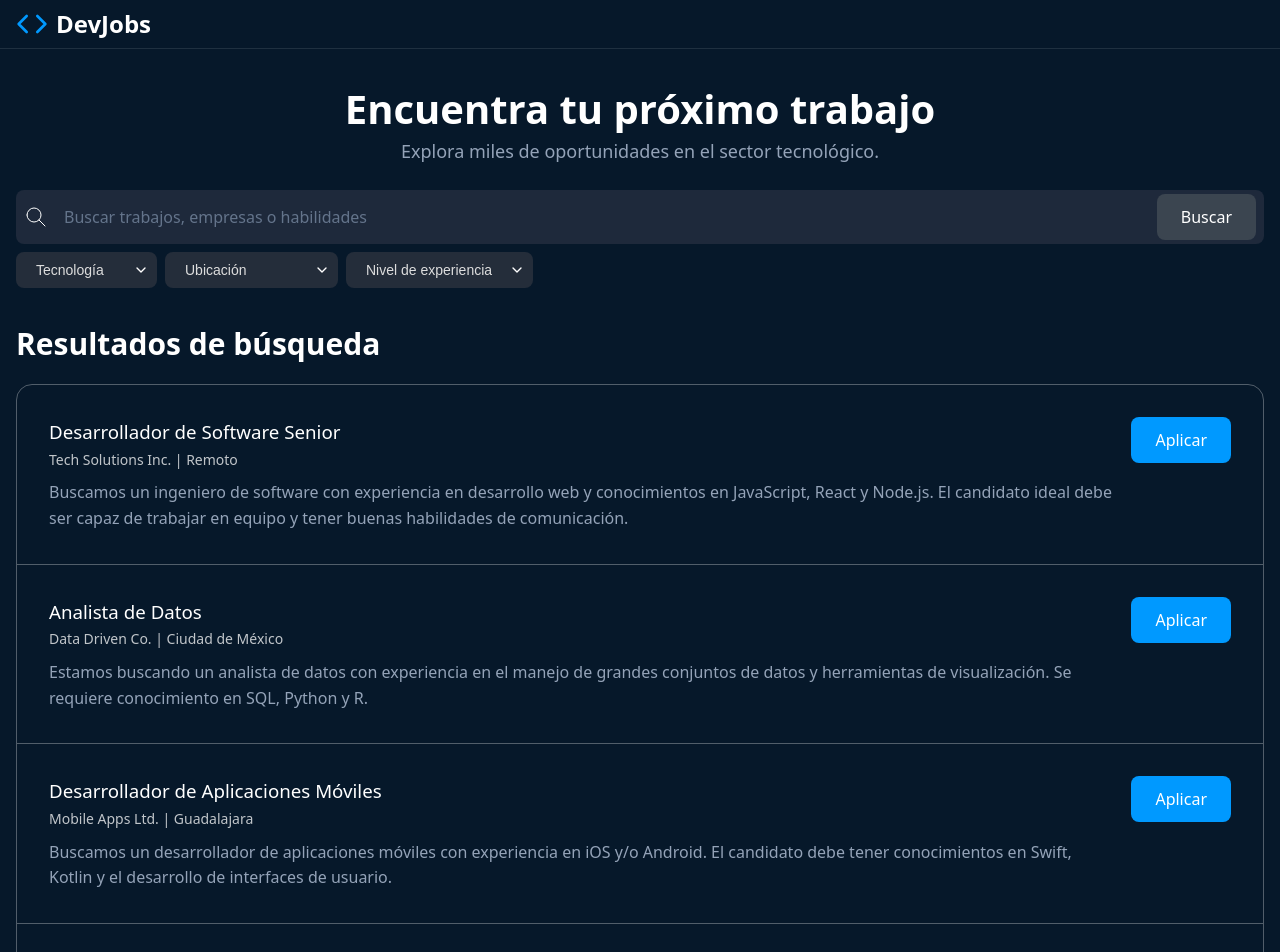
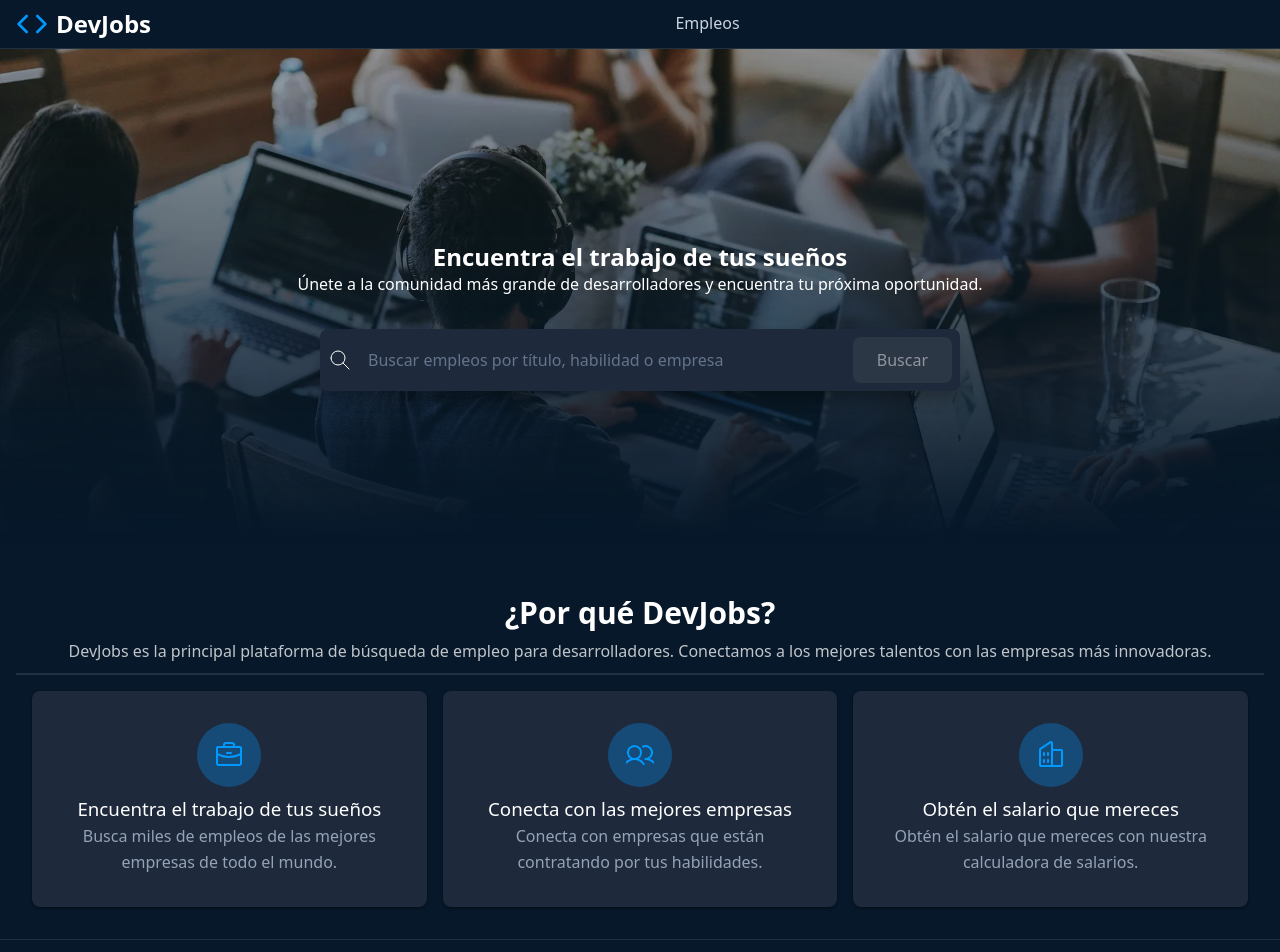
Before and after one commit to Ro0oman/jscamp, a React (Vite) app in the folder 02-react/: page / in a window 1280 px wide. Shown: the top 952 px of the page. Built offline with nearby package versions, Linux system fonts and the light colour scheme.

Commit message:
Refactor app to use page components and add routing
Split main app logic into HomePage, SearchPage, and NotFoundPage components. Moved job search and filtering logic to SearchPage. Updated Header navigation, improved styles, and added new page files for better structure and maintainability.

```diff
--- a/02-react/src/App.jsx
+++ b/02-react/src/App.jsx
@@ -1,71 +1,25 @@
-import { useState } from "react";
 import {Footer} from "./components/Footer.jsx";
 import {Header} from "./components/Header.jsx";
-import {Pagination} from "./components/Pagination.jsx";
-import {SearchFormSection} from "./components/SearchFormSection.jsx";
-import {JobListings} from "./components/JobListings.jsx";
-import jobsData from "./data.json";
-
-const RESULTS_PER_PAGE = 5
+import { HomePage } from "./pages/Home.jsx";
+import { SearchPage } from "./pages/Search.jsx";
+import { NotFoundPage } from "./pages/404.jsx";
 
 function App() {
-  const [filters, setFilters] = useState({
-    technology: "",
-    location: "",
-    experienceLevel: "",
-  });
-  const [textToFilter, setTextToFilter] = useState("")
-  const [currentPage, setCurrentPage] = useState(1)
 
-  const jobsFilteredByFilters = jobsData.filter((job) => {
-    return (
-      (filters.technology === "" || job.data.technology === filters.technology)
-      && (filters.location === "" || job.data.modalidad === filters.location)
-      && (filters.experienceLevel === "" || job.data.nivel === filters.experienceLevel)
-    )
-  })
-
-  const jobsWithTextFilter = textToFilter === ''
-    ? jobsFilteredByFilters
-    : jobsFilteredByFilters.filter((job) => {
-      return job.titulo.toLowerCase().includes(textToFilter.toLowerCase())
-    })
-
-  const totalPages = Math.ceil(jobsWithTextFilter.length / RESULTS_PER_PAGE)
-
-
-  const pageResults = jobsWithTextFilter.slice(
-    (currentPage-1) * RESULTS_PER_PAGE, //Pagina 1 -> 0, Pagina 2 -> 5, Pagina 3 -> 10
-    currentPage * RESULTS_PER_PAGE //Pagina 1 -> 5, Pagina 2 -> 10, Pagina 3 -> 15
-  )
-
-  const handlePageChange = (page) => {
-    setCurrentPage(page);
-    console.log(`Page changed to ${page}`);
+  const currentPath =  window.location.pathname;
+  let page = <NotFoundPage />
+  if (currentPath === "/") {
+    page = <HomePage />
+  } else if (currentPath === "/search") {
+    page = <SearchPage />
   }
-
-  const handleSearch = (filters) => {
-    setCurrentPage(1)
-    setFilters(filters)
-  }
-
-  const handleTextFilter = (newTextToFilter) => {
-    setTextToFilter(newTextToFilter)
-    setCurrentPage(1)
-  }
-
-
 
   return (
     <>
       <Header />
-      <main>
-        <SearchFormSection onSearch={handleSearch} onTextFilter={handleTextFilter} />
-        <section>
-          <JobListings jobs={pageResults} />
-          <Pagination currentPage={currentPage} totalPages={totalPages} onPageChange={handlePageChange} />
-        </section>
-      </main>
+      {
+        page
+      }
       <Footer />
     </>
   );
--- a/02-react/src/components/Header.jsx
+++ b/02-react/src/components/Header.jsx
@@ -1,7 +1,8 @@
 export function Header() {
   return (
     <header>
-      <h1>
+      <a href="/" style={{ textDecoration:'none'}}>
+      <h1 style={{color: 'white'}}>
         <svg
           fill="none"
           stroke="currentColor"
@@ -15,11 +16,11 @@ export function Header() {
           <polyline points="8 6 2 12 8 18"></polyline>
         </svg>
         DevJobs
-      </h1>
+      </h1></a>
 
-      {/* <nav>
-        <a href="">Empleos</a>
-      </nav> */}
+      <nav>
+        <a href="/search">Empleos</a>
+      </nav>
 
       <div></div>
     </header>
--- a/02-react/src/components/JobListings.jsx
+++ b/02-react/src/components/JobListings.jsx
@@ -3,7 +3,7 @@ import { JobCard } from "./JobCard.jsx";
 export function JobListings({jobs}) {
   return (
     <>
-      <h2>Resultados de búsqueda</h2>
+      <h2 style={{textAlign: "center"}}>Resultados de búsqueda</h2>
       <div className="jobs-listings">
         {jobs.map((job) => (
           <JobCard key={job.id} job={job} />
--- a/02-react/src/components/SearchFormSection.jsx
+++ b/02-react/src/components/SearchFormSection.jsx
@@ -8,7 +8,8 @@ export function SearchFormSection({ onSearch, onTextFilter }) {
 
   const handleSumbit = (e) => {
     e.preventDefault();
-    const formData = new FormData(event.target);
+    const formData = new FormData(e.currentTarget);
+
     const filters = {
       search: formData.get(idText),
       technology: formData.get(idTechnology),
@@ -29,7 +30,7 @@ export function SearchFormSection({ onSearch, onTextFilter }) {
       <h1>Encuentra tu próximo trabajo</h1>
       <p>Explora miles de oportunidades en el sector tecnológico.</p>
 
-      <form onSubmit={handleSumbit} id="empleos-search-form" role="search">
+      <form onChange={handleSumbit} id="empleos-search-form" role="search">
         <div className="search-bar">
           <svg
             xmlns="http://www.w3.org/2000/svg"
@@ -55,7 +56,7 @@ export function SearchFormSection({ onSearch, onTextFilter }) {
             placeholder="Buscar trabajos, empresas o habilidades"
             onChange={handleTextChange}
           />
-          <button type="submit">Buscar</button>
+          {/* <button type="submit">Buscar</button> */}
         </div>
 
         <div className="search-filters">
--- a/02-react/src/index.css
+++ b/02-react/src/index.css
@@ -448,7 +448,38 @@ article {
   }
 }
 
+.pagination {
+  display: flex;
+  justify-content: center;
+  gap: 0.5rem;
+  margin-block: 2rem;
 
+  a {
+    display: flex;
+    align-items: center;
+    justify-content: center;
+    width: 2.5rem;
+    height: 2.5rem;
+    text-decoration: none;
+    color: var(--text-muted);
+    border-radius: 0.375rem;
+    transition: all .3s;
+
+    &:hover, &:focus {
+      background-color: #fff;
+    }
+
+    &:active {
+      transform: scale(0.90);
+    }
+
+    &.is-active {
+      background-color: var(--primary-light);
+      color: white;
+      pointer-events: none;
+    }
+  }
+}
 
 .button-apply-job {
   background: #09f;
--- /dev/null
+++ b/02-react/src/pages/404.jsx
@@ -0,0 +1,8 @@
+export function NotFoundPage(){
+    return(
+        <div>
+            <h1>404 - Página no encontrada</h1>
+        </div>
+    )
+
+}
--- /dev/null
+++ b/02-react/src/pages/Home.jsx
@@ -0,0 +1,111 @@
+export function HomePage() {
+  return (
+    <main>
+      <section>
+        <img src="./background.webp" width="200" />
+
+        <h1>Encuentra el trabajo de tus sueños</h1>
+
+        <p>
+          Únete a la comunidad más grande de desarrolladores y encuentra tu
+          próxima oportunidad.
+        </p>
+
+        <form role="search">
+          <div>
+            <svg
+              xmlns="http://www.w3.org/2000/svg"
+              width="24"
+              height="24"
+              viewBox="0 0 24 24"
+              fill="none"
+              stroke="currentColor"
+              strokeWidth="1"
+              strokeLinecap="round"
+              strokeLinejoin="round"
+              className="icon icon-tabler icons-tabler-outline icon-tabler-search"
+            >
+              <path stroke="none" d="M0 0h24v24H0z" fill="none" />
+              <path d="M10 10m-7 0a7 7 0 1 0 14 0a7 7 0 1 0 -14 0" />
+              <path d="M21 21l-6 -6" />
+            </svg>
+
+            <input
+              required
+              type="text"
+              placeholder="Buscar empleos por título, habilidad o empresa"
+            />
+
+            <button disabled type="submit">
+              Buscar
+            </button>
+          </div>
+        </form>
+      </section>
+
+      <section>
+        <header>
+          <h2>¿Por qué DevJobs?</h2>
+          <p>
+            DevJobs es la principal plataforma de búsqueda de empleo para
+            desarrolladores. Conectamos a los mejores talentos con las empresas
+            más innovadoras.
+          </p>
+        </header>
+
+        <footer>
+          <article>
+            <svg
+              fill="currentColor"
+              height="32"
+              viewBox="0 0 256 256"
+              width="32"
+              xmlns="http://www.w3.org/2000/svg"
+              aria-hidden="true"
+            >
+              <path d="M216,56H176V48a24,24,0,0,0-24-24H104A24,24,0,0,0,80,48v8H40A16,16,0,0,0,24,72V200a16,16,0,0,0,16,16H216a16,16,0,0,0,16-16V72A16,16,0,0,0,216,56ZM96,48a8,8,0,0,1,8-8h48a8,8,0,0,1,8,8v8H96ZM216,72v41.61A184,184,0,0,1,128,136a184.07,184.07,0,0,1-88-22.38V72Zm0,128H40V131.64A200.19,200.19,0,0,0,128,152a200.25,200.25,0,0,0,88-20.37V200ZM104,112a8,8,0,0,1,8-8h32a8,8,0,0,1,0,16H112A8,8,0,0,1,104,112Z"></path>
+            </svg>
+            <h3>Encuentra el trabajo de tus sueños</h3>
+            <p>
+              Busca miles de empleos de las mejores empresas de todo el mundo.
+            </p>
+          </article>
+
+          <article>
+            <svg
+              fill="currentColor"
+              height="32"
+              viewBox="0 0 256 256"
+              width="32"
+              xmlns="http://www.w3.org/2000/svg"
+              aria-hidden="true"
+            >
+              <path d="M117.25,157.92a60,60,0,1,0-66.5,0A95.83,95.83,0,0,0,3.53,195.63a8,8,0,1,0,13.4,8.74,80,80,0,0,1,134.14,0,8,8,0,0,0,13.4-8.74A95.83,95.83,0,0,0,117.25,157.92ZM40,108a44,44,0,1,1,44,44A44.05,44.05,0,0,1,40,108Zm210.14,98.7a8,8,0,0,1-11.07-2.33A79.83,79.83,0,0,0,172,168a8,8,0,0,1,0-16,44,44,0,1,0-16.34-84.87,8,8,0,1,1-5.94-14.85,60,60,0,0,1,55.53,105.64,95.83,95.83,0,0,1,47.22,37.71A8,8,0,0,1,250.14,206.7Z"></path>
+            </svg>
+            <h3>Conecta con las mejores empresas</h3>
+            <p>
+              Conecta con empresas que están contratando por tus habilidades.
+            </p>
+          </article>
+
+          <article>
+            <svg
+              fill="currentColor"
+              height="32"
+              viewBox="0 0 256 256"
+              width="32"
+              xmlns="http://www.w3.org/2000/svg"
+              aria-hidden="true"
+            >
+              <path d="M240,208H224V96a16,16,0,0,0-16-16H144V32a16,16,0,0,0-24.88-13.32L39.12,72A16,16,0,0,0,32,85.34V208H16a8,8,0,0,0,0,16H240a8,8,0,0,0,0-16ZM208,96V208H144V96ZM48,85.34,128,32V208H48ZM112,112v16a8,8,0,0,1-16,0V112a8,8,0,1,1,16,0Zm-32,0v16a8,8,0,0,1-16,0V112a8,8,0,1,1,16,0Zm0,56v16a8,8,0,0,1-16,0V168a8,8,0,0,1,16,0Zm32,0v16a8,8,0,0,1-16,0V168a8,8,0,0,1,16,0Z"></path>
+            </svg>
+            <h3>Obtén el salario que mereces</h3>
+            <p>
+              Obtén el salario que mereces con nuestra calculadora de salarios.
+            </p>
+          </article>
+        </footer>
+      </section>
+    </main>
+  );
+}
--- /dev/null
+++ b/02-react/src/pages/Search.jsx
@@ -0,0 +1,66 @@
+import { useState } from "react";
+import {Pagination} from "../components/Pagination.jsx";
+import {SearchFormSection} from "../components/SearchFormSection.jsx";
+import {JobListings} from "../components/JobListings.jsx";
+import jobsData from "../data.json";
+
+const RESULTS_PER_PAGE = 5
+
+export function SearchPage() {
+  const [filters, setFilters] = useState({
+    technology: "",
+    location: "",
+    experienceLevel: "",
+  });
+  const [textToFilter, setTextToFilter] = useState("")
+  const [currentPage, setCurrentPage] = useState(1)
+
+  const jobsFilteredByFilters = jobsData.filter((job) => {
+    return (
+      (filters.technology === "" || job.data.technology === filters.technology)
+      && (filters.location === "" || job.data.modalidad === filters.location)
+      && (filters.experienceLevel === "" || job.data.nivel === filters.experienceLevel)
+    )
+  })
+
+  const jobsWithTextFilter = textToFilter === ''
+    ? jobsFilteredByFilters
+    : jobsFilteredByFilters.filter((job) => {
+      return job.titulo.toLowerCase().includes(textToFilter.toLowerCase())
+    })
+
+  const totalPages = Math.ceil(jobsWithTextFilter.length / RESULTS_PER_PAGE)
+
+
+  const pageResults = jobsWithTextFilter.slice(
+    (currentPage-1) * RESULTS_PER_PAGE, //Pagina 1 -> 0, Pagina 2 -> 5, Pagina 3 -> 10
+    currentPage * RESULTS_PER_PAGE //Pagina 1 -> 5, Pagina 2 -> 10, Pagina 3 -> 15
+  )
+
+  const handlePageChange = (page) => {
+    setCurrentPage(page);
+    console.log(`Page changed to ${page}`);
+  }
+
+  const handleSearch = (filters) => {
+    setCurrentPage(1)
+    setFilters(filters)
+  }
+
+  const handleTextFilter = (newTextToFilter) => {
+    setTextToFilter(newTextToFilter)
+    setCurrentPage(1)
+  }
+
+
+
+  return (
+      <main>
+        <SearchFormSection onSearch={handleSearch} onTextFilter={handleTextFilter} />
+        <section>
+          <JobListings jobs={pageResults} />
+          <Pagination currentPage={currentPage} totalPages={totalPages} onPageChange={handlePageChange} />
+        </section>
+      </main>
+  );
+}
```
